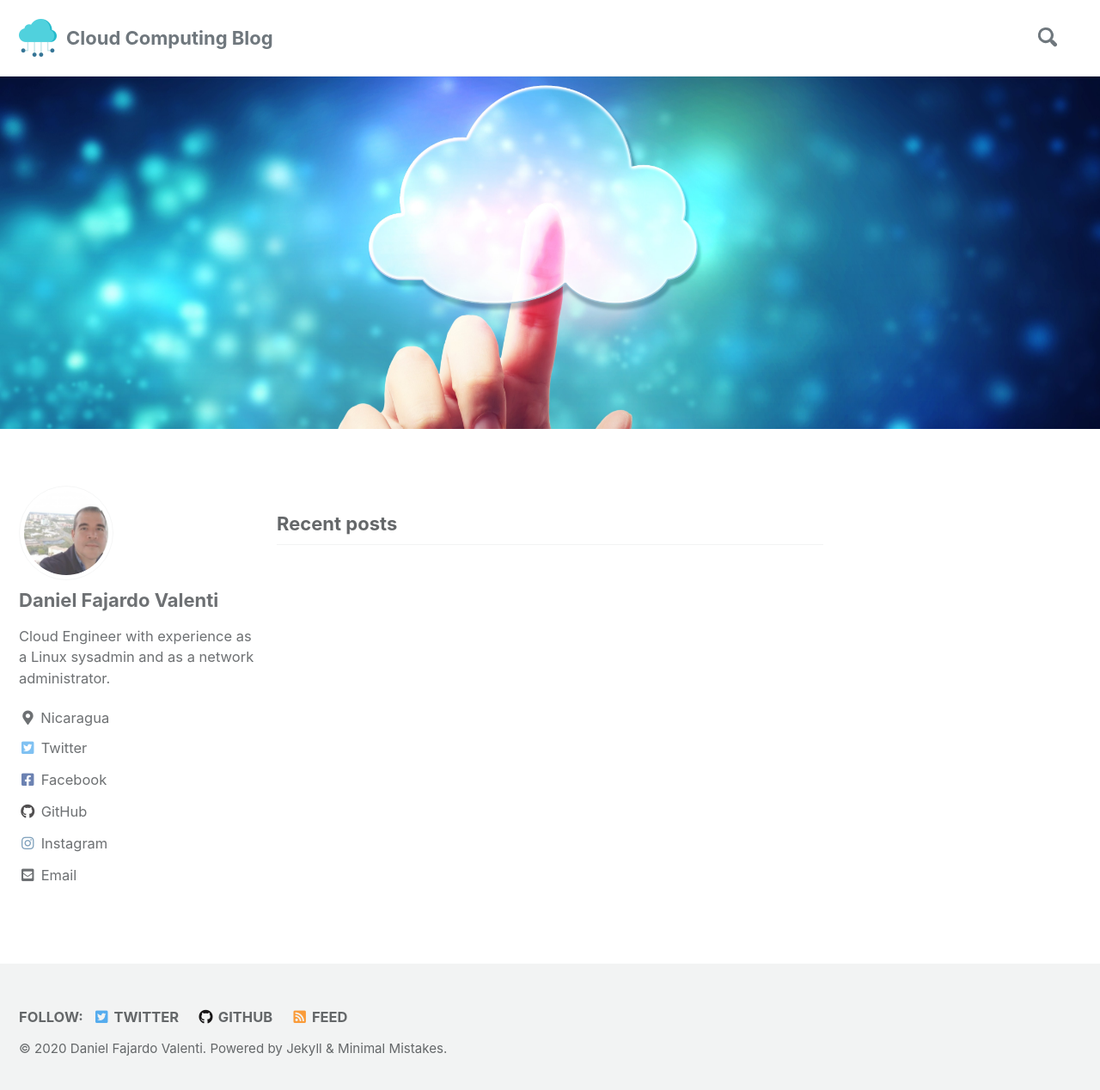
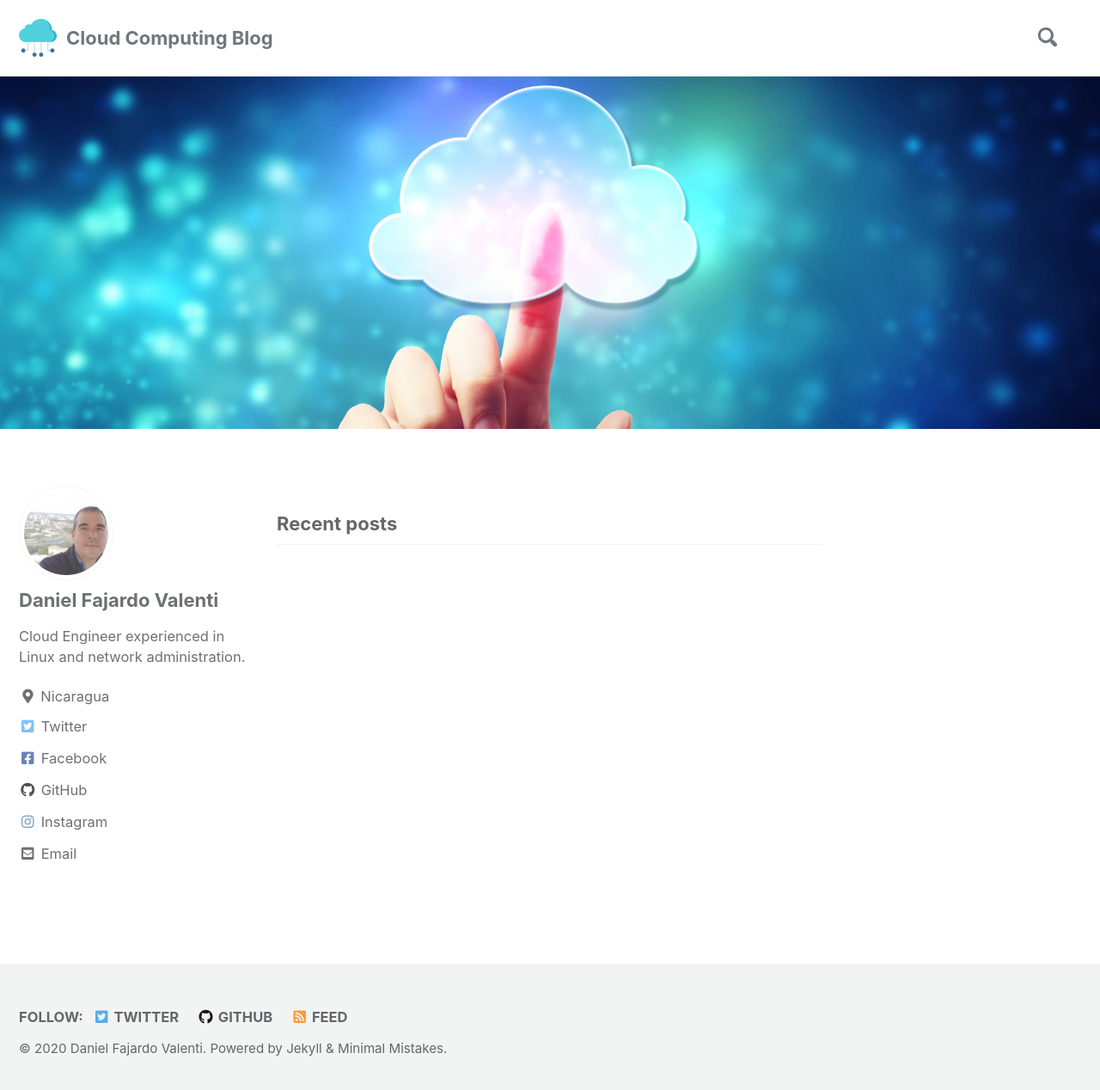
Before and after one commit to daniel-fv/daniel-fv.github.io, a Jekyll site: the page built from index.html, in a window 1280 px wide and 1276 px high. Shown: the top 1268 px of the window at 86% size. Built offline with Jekyll 4.4.1, drawn with Linux system fonts in a browser that asks for light colours; cached includes are drawn as plain includes; the list of posts is cut into pages by our own code.

Commit message:
modified author description

```diff
--- a/_config.yml
+++ b/_config.yml
@@ -98,7 +98,7 @@ analytics:
 author:
   name             : "Daniel Fajardo Valenti"
   avatar           : "/images/daniel-fajardo-valenti-avatar.jpg" # path of avatar image, e.g. "/assets/images/bio-photo.jpg"
-  bio              : "Cloud Engineer with experience as a Linux sysadmin and as a network administrator."
+  bio              : "Cloud Engineer experienced in Linux and network administration."
   location         : "Nicaragua"
   email            : "dfv78@msn.com"
   links:
```
